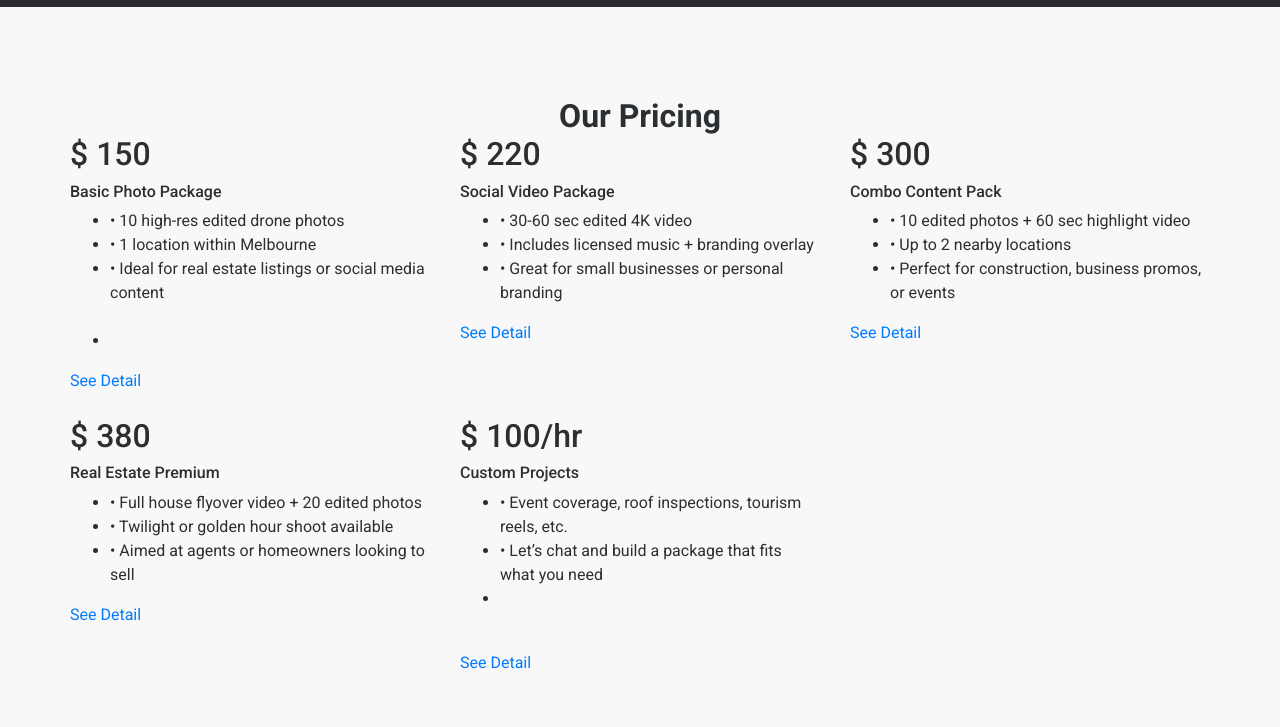
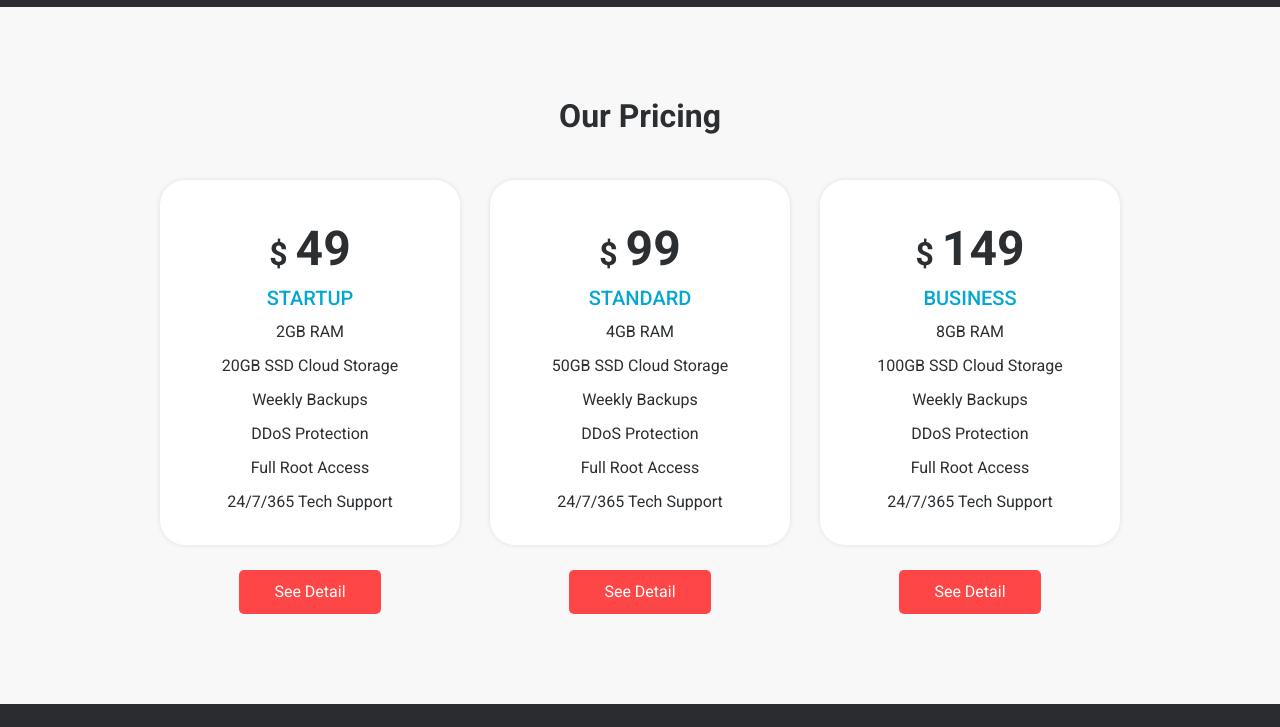
Before and after one commit to ben-merkli/DroneView-Australia, a plain HTML site: page price.html in a window 1280 px wide. Shown: the part 73-800 px from the top of the page. Drawn offline with Linux system fonts and the light colour scheme; a script that the page names is missing.

Commit message:
Fixing the price packages

```diff
--- a/price.html
+++ b/price.html
@@ -6,7 +6,7 @@
   <meta charset="utf-8" />
   <meta http-equiv="X-UA-Compatible" content="IE=edge" />
   <!-- Mobile Metas -->
-  <meta name="viewport" content="width=device-width, initial-scale=1.0, maximum-scale=1.0, user-scalable=no">
+  <meta name="viewport" content="width=device-width, initial-scale=1.0, maximum=1.0, user-scalable=no">
   <!-- Site Metas -->
   <link rel="icon" href="images/fevicon.png" type="image/gif" />
   <meta name="keywords" content="" />
@@ -91,51 +91,31 @@
           Our Pricing
         </h2>
       </div>
-      <div class="row">
-        <div class="col-md-6 col-lg-4 mb-4">
+      <div class="price_container ">
         <div class="box">
           <div class="detail-box">
-              <h2>$ <span>150</span></h2>
+            <h2>$ <span>49</span></h2>
             <h6>
-                Basic Photo Package
+              Startup
             </h6>
             <ul class="price_features">
               <li>
-• 10 high-res edited drone photos
+                2GB RAM
               </li>
               <li>
-• 1 location within Melbourne
+                20GB SSD Cloud Storage
               </li>
               <li>
-• Ideal for real estate listings or social media content
-<br></br>
-                </li>
-                <li>                </li>
-              </ul>
-            </div>
-            <div class="btn-box">
-              <a href="">
-                See Detail
-              </a>
-            </div>
-          </div>
-        </div>
-        <div class="col-md-6 col-lg-4 mb-4">
-          <div class="box">
-            <div class="detail-box">
-              <h2>$ <span>220</span></h2>
-              <h6>
-                Social Video Package
-              </h6>
-              <ul class="price_features">
-                <li>
-• 30-60 sec edited 4K video
+                Weekly Backups
               </li>
               <li>
-• Includes licensed music + branding overlay
+                DDoS Protection
               </li>
               <li>
-• Great for small businesses or personal branding
+                Full Root Access
+              </li>
+              <li>
+                24/7/365 Tech Support
               </li>
             </ul>
           </div>
@@ -145,23 +125,30 @@
             </a>
           </div>
         </div>
-        </div>
-        <div class="col-md-6 col-lg-4 mb-4">
         <div class="box">
           <div class="detail-box">
-              <h2>$ <span>300</span></h2>
+            <h2>$ <span>99</span></h2>
             <h6>
-                Combo Content Pack
+              Standard
             </h6>
             <ul class="price_features">
               <li>
-• 10 edited photos + 60 sec highlight video
+                4GB RAM
               </li>
               <li>
-• Up to 2 nearby locations
+                50GB SSD Cloud Storage
               </li>
               <li>
-• Perfect for construction, business promos, or events
+                Weekly Backups
+              </li>
+              <li>
+                DDoS Protection
+              </li>
+              <li>
+                Full Root Access
+              </li>
+              <li>
+                24/7/365 Tech Support
               </li>
             </ul>
           </div>
@@ -171,49 +158,30 @@
             </a>
           </div>
         </div>
-        </div>
-        <div class="col-md-6 col-lg-4 mb-4">
         <div class="box">
           <div class="detail-box">
-              <h2>$ <span>380</span></h2>
+            <h2>$ <span>149</span></h2>
             <h6>
-                Real Estate Premium
+              Business
             </h6>
             <ul class="price_features">
               <li>
-• Full house flyover video + 20 edited photos
+                8GB RAM
               </li>
               <li>
-• Twilight or golden hour shoot available
+                100GB SSD Cloud Storage
               </li>
               <li>
-• Aimed at agents or homeowners looking to sell
-                </li>
-              </ul>
-            </div>
-            <div class="btn-box">
-              <a href="">
-                See Detail
-              </a>
-            </div>
-          </div>
-        </div>
-        <div class="col-md-6 col-lg-4 mb-4">
-          <div class="box">
-            <div class="detail-box">
-              <h2>$ <span>100/hr</span></h2>
-              <h6>
-                Custom Projects
-              </h6>
-              <ul class="price_features">
-                <li>
-• Event coverage, roof inspections, tourism reels, etc.
+                Weekly Backups
               </li>
               <li>
-• Let’s chat and build a package that fits what you need
+                DDoS Protection
               </li>
               <li>
-                  <br></br>
+                Full Root Access
+              </li>
+              <li>
+                24/7/365 Tech Support
               </li>
             </ul>
           </div>
@@ -225,10 +193,9 @@
         </div>
       </div>
     </div>
-    </div>
   </section>
 
-  <!-- price section -->
+  <!-- end of price section -->
 
   <!-- info section -->
 
```
Also changed, not shown: index.html (+39 -72 lines). Lines whose indentation alone changed are shown as unchanged.
